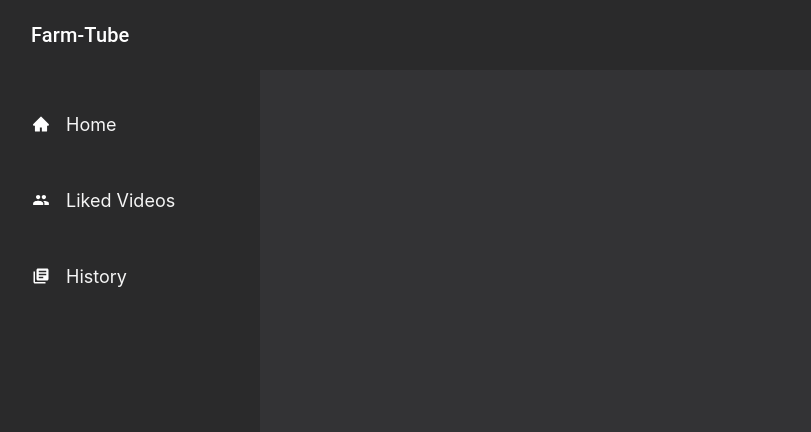
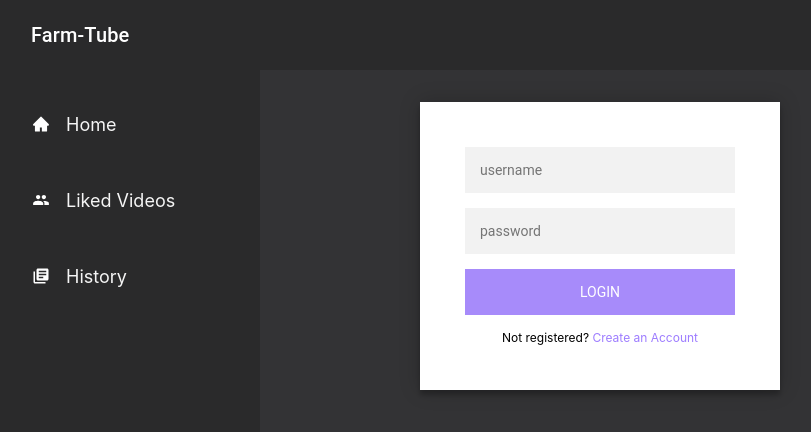
Before and after one commit to SurajGupta07/Farm-Tube, a React (Create React App) app: page /login in a window 1280 px wide. Shown: the top 432 px of the page, without its empty margins (40-851 px from the left). Built offline with nearby package versions, Linux system fonts and the light colour scheme; no server answers.

Commit message:
Feat: Adding history page

```diff
--- a/src/App.css
+++ b/src/App.css
@@ -193,3 +193,144 @@ span {
   margin-left: 0px !important;
   width: 80.5%;
 }
+
+.center{
+  padding-left: 500px !important;
+  padding-top: 100px !important;
+  color: #fff;
+}
+
+.history__btn{
+  border-width: 0px;
+  border-radius: 10px;
+  border-style: solid;
+  box-sizing: border-box;
+  overflow-wrap: break-word;
+  font-family: inherit;
+  margin: 0px;
+  overflow: visible;
+  text-transform: none;
+  cursor: pointer;
+  padding: 0px;
+  display: inline-flex;
+  appearance: none;
+  -webkit-box-align: center;
+  align-items: center;
+  justify-content: center;
+  user-select: none;
+  position: relative;
+  white-space: nowrap;
+  vertical-align: middle;
+  outline: none;
+  width: auto;
+  line-height: 1.2;
+  font-weight: 500;
+  height: 40px;
+  min-width: 200px;
+  font-size: 25px;
+  padding-inline-start: 10px;
+  padding-inline-end: 10px;
+  background: rgb(212, 212, 212);
+  color: rgb(7, 7, 7);
+}
+
+.history__btn:hover {
+  color: #fff;
+  background-color: rgb(248, 248, 248);
+  color: rgb(7, 7, 7);
+  border-color: rgb(114, 114, 114);
+}
+
+.btn__container{
+  position: absolute;
+  top: 15px;
+  right: 100px;
+}
+
+@import url(https://fonts.googleapis.com/css?family=Roboto:300);
+
+.login-page {
+  width: 360px;
+  padding: 8% 0 0;
+  margin: auto;
+}
+.form {
+  position: relative;
+  z-index: 1;
+  background: #FFFFFF;
+  max-width: 360px;
+  margin: 0 auto 100px;
+  padding: 45px;
+  text-align: center;
+  box-shadow: 0 0 20px 0 rgba(0, 0, 0, 0.2), 0 5px 5px 0 rgba(0, 0, 0, 0.24);
+}
+.form input {
+  font-family: "Roboto", sans-serif;
+  outline: 0;
+  background: #f2f2f2;
+  width: 100%;
+  border: 0;
+  margin: 0 0 15px;
+  padding: 15px;
+  box-sizing: border-box;
+  font-size: 14px;
+}
+.form button {
+  font-family: "Roboto", sans-serif;
+  text-transform: uppercase;
+  outline: 0;
+  background: #A78BFA;
+  width: 100%;
+  border: 0;
+  padding: 15px;
+  color: #FFFFFF;
+  font-size: 14px;
+  -webkit-transition: all 0.3 ease;
+  transition: all 0.3 ease;
+  cursor: pointer;
+}
+.form button:hover,.form button:active,.form button:focus {
+  background: #9d7cff;
+}
+.form .message {
+  margin: 15px 0 0;
+  color: #000;
+  font-size: 12px;
+}
+.form .message a {
+  color: #9d7cff;
+  text-decoration: none;
+}
+.form .register-form {
+  display: none;
+}
+.container {
+  position: relative;
+  z-index: 1;
+  max-width: 300px;
+  margin: 0 auto;
+}
+.container:before, .container:after {
+  content: "";
+  display: block;
+  clear: both;
+}
+.container .info {
+  margin: 50px auto;
+  text-align: center;
+}
+.container .info h1 {
+  margin: 0 0 15px;
+  padding: 0;
+  font-size: 36px;
+  font-weight: 300;
+  color: #1a1a1a;
+}
+.container .info span {
+  color: #4d4d4d;
+  font-size: 12px;
+}
+.container .info span a {
+  color: #000000;
+  text-decoration: none;
+}
--- a/src/App.js
+++ b/src/App.js
@@ -4,6 +4,9 @@ import {Header} from "./components/Header"
 import {HomePage} from "./pages/HomePage"
 import {WatchVideo} from "../src/components/WatchVideo"
 import {LikedPage} from "./pages/LikedPage"
+import { HistoryPage } from './pages/HistoryPage';
+import { Login } from './pages/Login';
+import { Signup } from './pages/Signup';
 
 function App() {
   return (
@@ -13,6 +16,9 @@ function App() {
           <Route path="/" element={<HomePage />} />
           <Route path="/liked" element={<LikedPage />} />
           <Route path="/watch/:videoId" element={<WatchVideo />} />
+          <Route path="/history" element={<HistoryPage />} />
+          <Route path="/login" element={<Login />} />
+          <Route path="/signup" element={<Signup />} />
         </Routes>
     </div>
   );
--- /dev/null
+++ b/src/components/ClearButton.jsx
@@ -0,0 +1,7 @@
+export const ClearButton = ({callback}) => {
+    return (
+        <div>
+            <button className="history__btn" onClick={callback}>Clear History</button>
+        </div>
+    )
+}
--- a/src/components/Header.jsx
+++ b/src/components/Header.jsx
@@ -6,6 +6,7 @@ import Typography from '@material-ui/core/Typography';
 import {makeStyles} from '@material-ui/core/styles';
 import IconButton from '@material-ui/core/IconButton';
 import AccountCircle from '@material-ui/icons/AccountCircle';
+import { useNavigate } from "react-router-dom";
 
 const useStyles = makeStyles((theme) => ({
     grow: {
@@ -55,6 +56,7 @@ const useStyles = makeStyles((theme) => ({
 export function Header() {
     const menuId = 'primary-search-account-menu';
     const classes = useStyles();
+    const navigate = useNavigate();
 
     return (
         <div>
@@ -75,7 +77,9 @@ export function Header() {
                             aria-label="account of current user"
                             aria-controls={menuId}
                             aria-haspopup="true"
-                            color="secondary">
+                            color="secondary"
+                            onClick = {() => navigate('/login')}
+                            >
                             <AccountCircle/>
                         </IconButton>
                     </div>
--- /dev/null
+++ b/src/components/History.jsx
@@ -0,0 +1,43 @@
+import React from "react";
+import axios from "axios";
+import { useEffect } from "react";
+import { useState } from "react";
+import { Link } from "react-router-dom";
+import { MAIN_API } from "../dbConnect/dbConnect";
+
+export const History = () => {
+
+    let[historyVideo, setHistoryVideo] = useState()
+
+    useEffect(() => {
+        (async() => {
+            try{
+                const response = await axios.get(`${MAIN_API}/history`)
+                setHistoryVideo(response.data.history);
+            } catch(err) {
+                console.log(err)
+            }
+        })()
+    }, [])
+
+    return(
+        <div style={{paddingBottom: '50px'}}>
+            <ul className="videos-container">
+                {historyVideo?.map((video) => {
+                    return(
+                        <>
+                            <li className="card">
+                            <Link to={`/watch/${video.id}`} style={{ color: "inherit", textDecoration: "none" }}>
+                                <div className="card-img">
+                                    <img src={video?.image} alt="thumbnail" style={{height: "200px", width: "350px"}}/>
+                                    <h3 className="card-text">{video?.title}</h3>
+                                </div>
+                            </Link>
+                        </li>
+                        </>
+                    )
+                })}
+            </ul>
+        </div>
+    )
+}
--- a/src/components/WatchVideo.js
+++ b/src/components/WatchVideo.js
@@ -1,14 +1,28 @@
+import { useEffect } from "react";
+import axios from "axios";
 import {useVideos} from "../contexts/VideoContext";
 import {useParams, Link} from "react-router-dom";
 import { useVideoData } from "../hooks/useVideoData";
 import Like from "../assets/like.png"
 import Dislike from "../assets/dislike.png"
+import { MAIN_API } from "../dbConnect/dbConnect";
 
 export function WatchVideo() {
     const {videoId} = useParams();
     const {videos} = useVideos();
     const {likeVideo} = useVideoData();
     const video = videos.find((video) => video.id === videoId);
+    useEffect(() => {
+        (async() => {
+            try{
+                const response = await axios.post(`${MAIN_API}/history`, video)
+                return response.data;
+            } catch(err) {
+                console.log(err)
+            }
+        })() // eslint-disable-next-line
+    }, [])
+
     return (
         <div key={videoId} className="watch-video">
             <iframe width="1200" height="700" title="Farm-Easy" src={video?.url} frameBorder="0" allowFullScreen></iframe>
--- /dev/null
+++ b/src/pages/HistoryPage.jsx
@@ -0,0 +1,24 @@
+import axios from "axios";
+import { History } from "../components/History";
+import { ClearButton } from "../components/ClearButton";
+import { MAIN_API } from "../dbConnect/dbConnect";
+
+export const HistoryPage = () => {
+    const clearHistory = async () => {
+        try{
+            const response = await axios.delete(`${MAIN_API}/history`)
+            return response.data;
+        } catch(err) {
+            console.log(err)
+        }
+    }
+
+    return (
+        <div>
+            <History />
+            <div className="btn__container">
+                <ClearButton callback={clearHistory} />
+            </div>
+        </div>
+    )
+}
--- /dev/null
+++ b/src/pages/Login.jsx
@@ -0,0 +1,18 @@
+import {Link} from "react-router-dom";
+
+export const Login = () => {
+    return (
+        <div class="login-page ">
+            <div class="form">
+                <form class="login-form">
+                    <input type="text" placeholder="username"/>
+                    <input type="password" placeholder="password"/>
+                    <button>login</button>
+                    <p class="message">Not registered?
+                        <Link to="/signup">{" "}Create an Account</Link>
+                    </p>
+                </form>
+            </div>
+        </div>
+    )
+}
--- /dev/null
+++ b/src/pages/Signup.jsx
@@ -0,0 +1,20 @@
+import {Link} from "react-router-dom";
+
+export const Signup = () => {
+    return (
+        <div>
+            <div class="login-page ">
+                <div class="form">
+                    <form class="login-form">
+                        <input type="text" placeholder="username"/>
+                        <input type="password" placeholder="password"/>
+                        <button>Sign Up</button>
+                        <p class="message">Already a member?
+                            <Link to="/login">{" "}Login</Link>
+                        </p>
+                    </form>
+                </div>
+            </div>
+        </div>
+    )
+}
```
